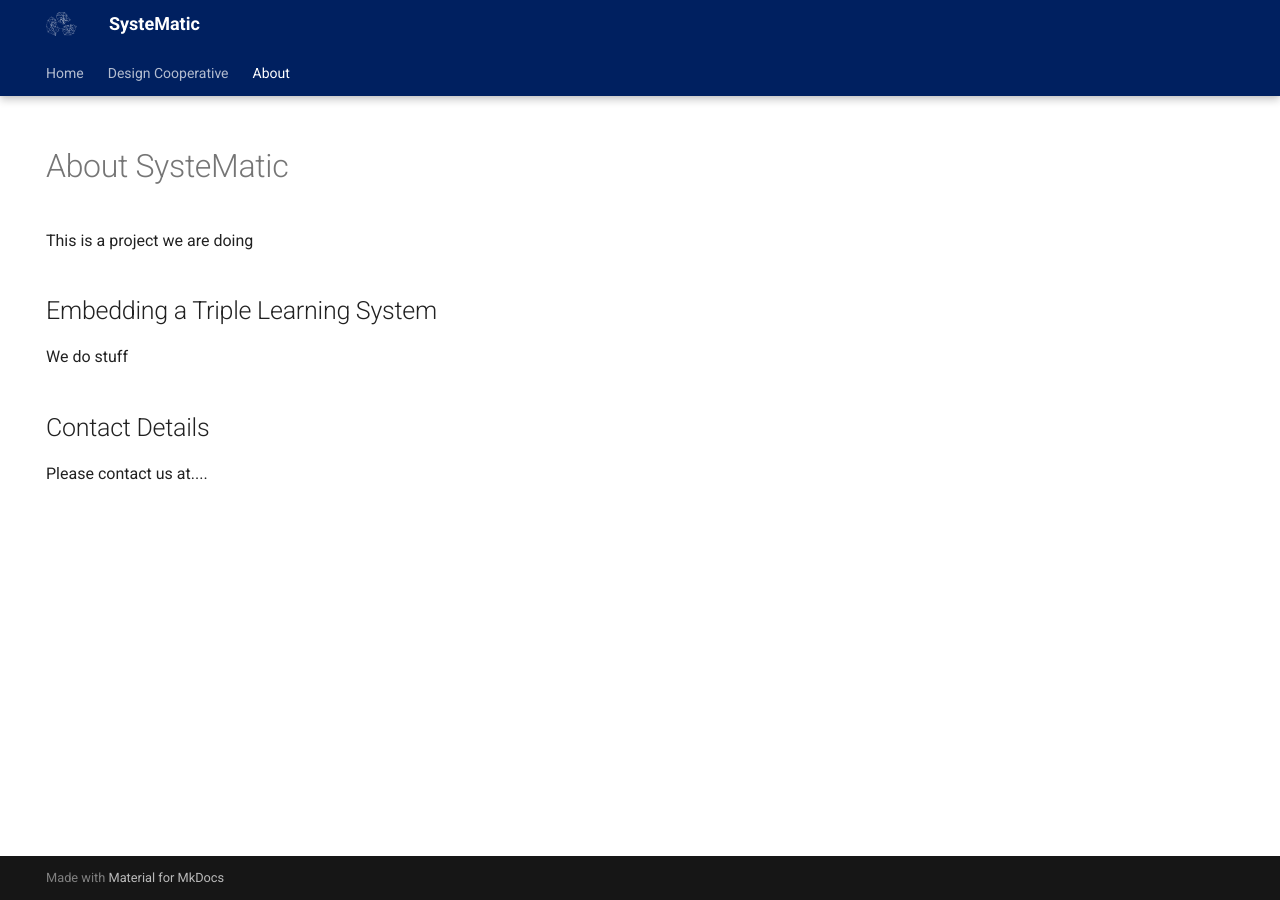
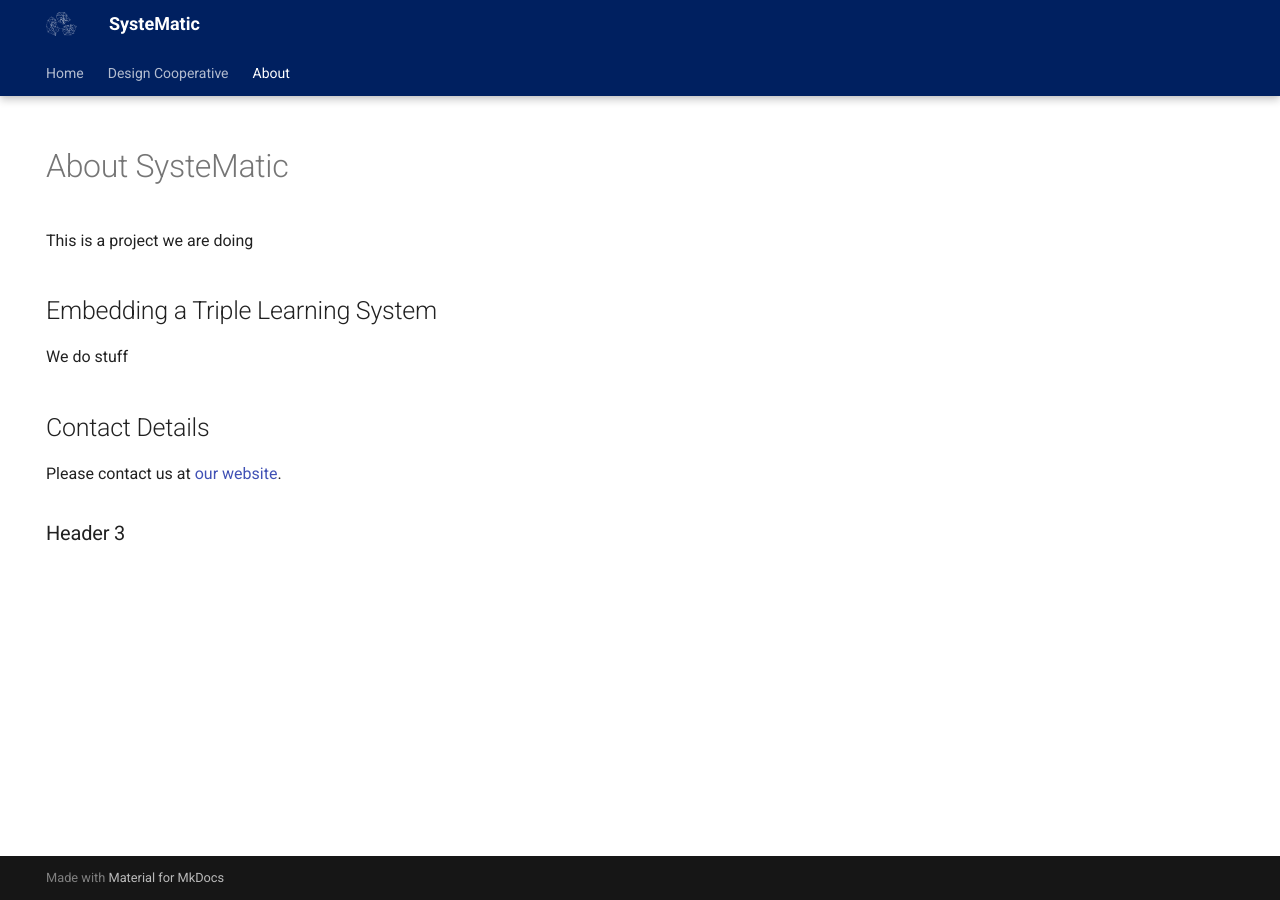
Before and after one commit to systematic-uol/systematic-uol.github.io, an MkDocs documentation site: the page built from docs/about.md, in a window 1280 px wide. Built offline with MkDocs 1.6.1 and Material for MkDocs 9.7.7, drawn with Linux system fonts in a browser that asks for light colours.

Commit message:
Update about.md
Demo

```diff
--- a/docs/about.md
+++ b/docs/about.md
@@ -12,4 +12,6 @@ This is a project we are doing
 We do stuff
 
 ## Contact Details
-Please contact us at....
+Please contact us at [our website](systematic.com).
+
+### Header 3
```
